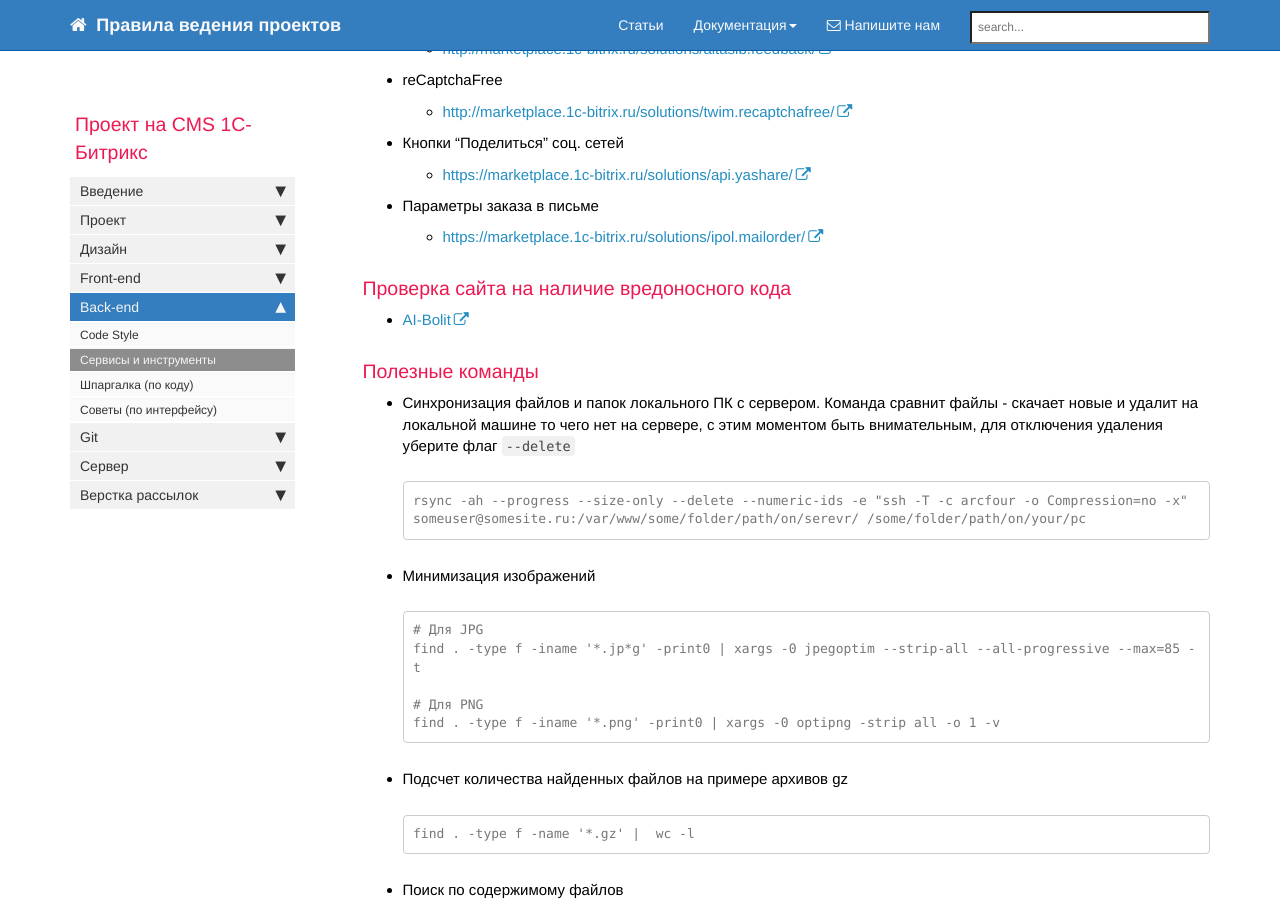
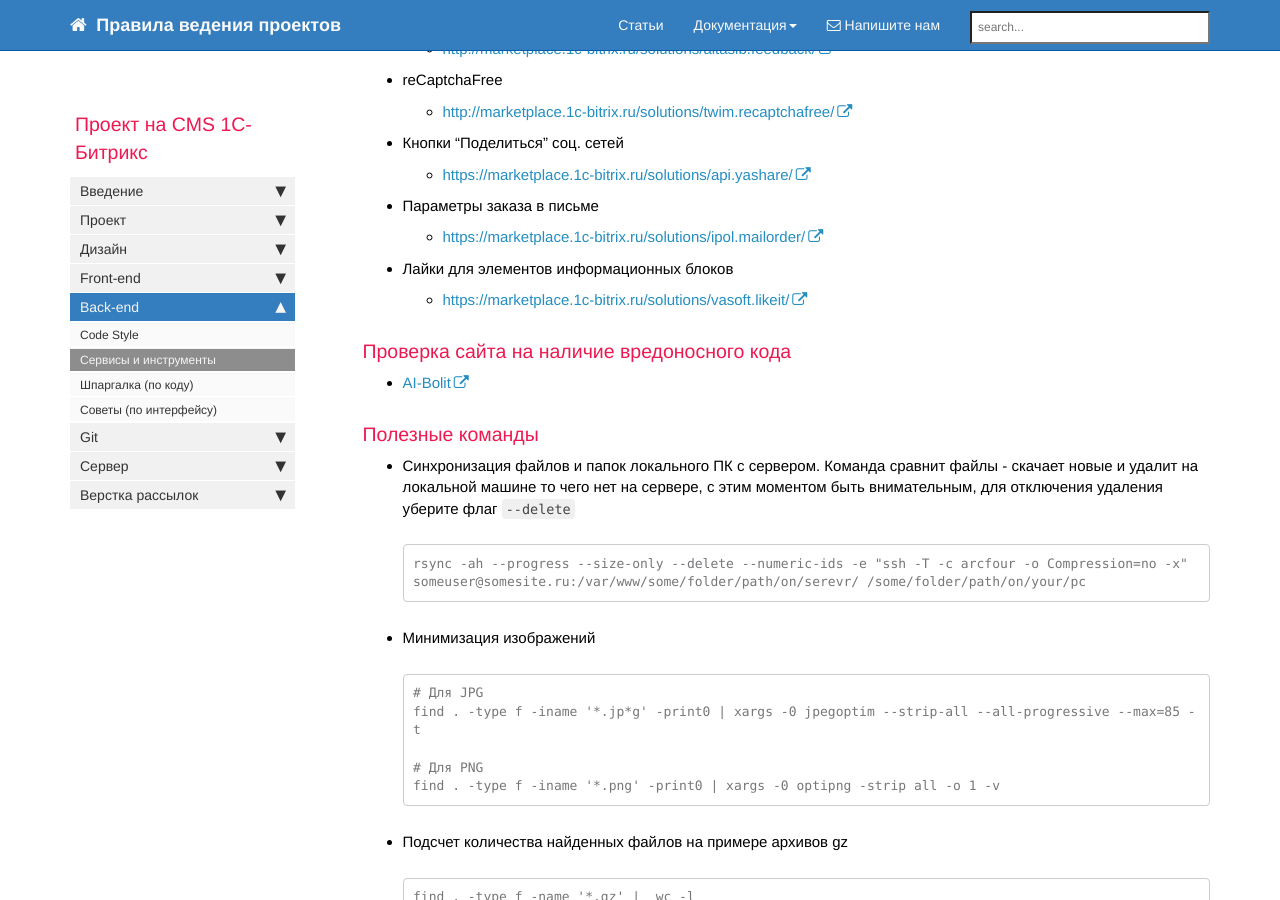
Before and after one commit to gdecider/gdecider.github.io, a Jekyll site: the page built from pages/bx/bx_back-tools.md, in a window 1280 px wide and 900 px high, scrolled down 886 px. Built offline with Jekyll 4.4.1, drawn with Linux system fonts in a browser that asks for light colours; nearby versions of some CDN libraries; comment, search, counter and statistics services are not loaded.

Commit message:
Update bx_back-tools.md

```diff
--- a/pages/bx/bx_back-tools.md
+++ b/pages/bx/bx_back-tools.md
@@ -61,6 +61,10 @@ toc: false
 * Параметры заказа в письме
 
   * [https://marketplace.1c-bitrix.ru/solutions/ipol.mailorder/](https://marketplace.1c-bitrix.ru/solutions/ipol.mailorder/)
+
+* Лайки для элементов информационных блоков
+
+  * [https://marketplace.1c-bitrix.ru/solutions/vasoft.likeit/](https://marketplace.1c-bitrix.ru/solutions/vasoft.likeit/)
 
 ### Проверка сайта на наличие вредоносного кода
 
```
